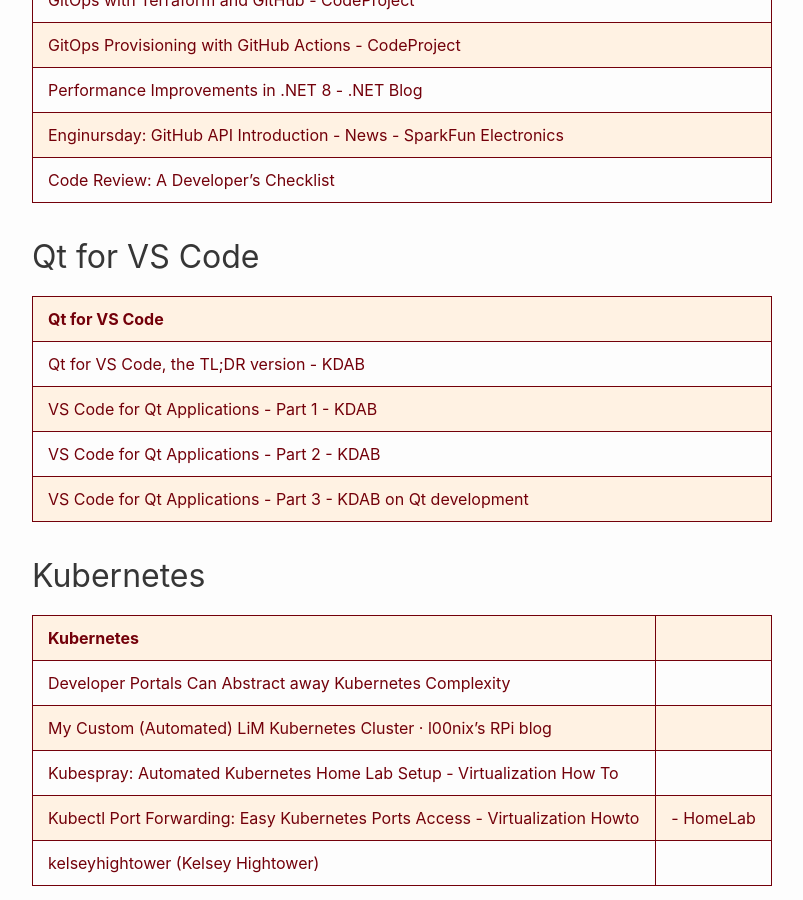
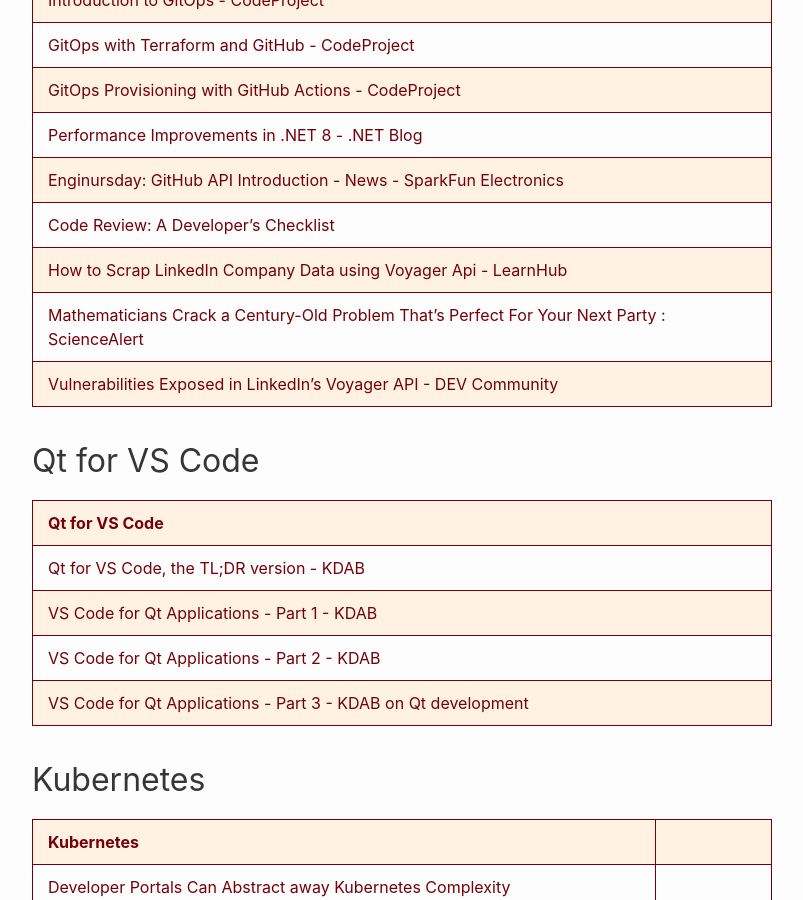
Before and after one commit to RalphHightower/RalphHightower, a Jekyll site: the page built from ProgrammingArticles.md, in a window 1280 px wide and 900 px high, scrolled down 3723 px. Shown: the whole window, without its empty margins (238-1041 px from the left). Built offline with Jekyll 4.4.1, drawn with Linux system fonts in a browser that asks for light colours; our own code applies the rules of GitHub Pages for plain Markdown files; some of the changed text lies outside the part shown.

Commit message:
[docs](doc):ProgrammingArticles(extended description)

```diff
--- a/ProgrammingArticles.md
+++ b/ProgrammingArticles.md
@@ -63,6 +64,9 @@
 | [Performance Improvements in .NET 8 - .NET Blog](https://devblogs.microsoft.com/dotnet/performance-improvements-in-net-8/ ) |
 | [Enginursday: GitHub API Introduction - News - SparkFun Electronics](https://www.sparkfun.com/news/1913 ) |
 | [Code Review: A Developer's Checklist](https://www.codemotion.com/magazine/backend/code-review-checklist-for-developers/ ) |
+| [How to Scrap LinkedIn Company Data using Voyager Api - LearnHub](https://blog.learnhub.africa/2023/08/29/how-to-scrap-linkedin-company-data-using-voyager-api/ ) |
+| [Mathematicians Crack a Century-Old Problem That's Perfect For Your Next Party : ScienceAlert](https://www.sciencealert.com/mathematicians-crack-a-century-old-problem-thats-perfect-for-your-next-party ) |
+| [Vulnerabilities Exposed in LinkedIn's Voyager API - DEV Community](https://dev.to/kumarkalyan/top-5-github-repositories-to-achieve-system-design-mastery-27n4 ) |
 
 ## Qt for VS Code
 
```
Also changed, not shown: other parts of ProgrammingArticles.md (+1 -0 lines).
